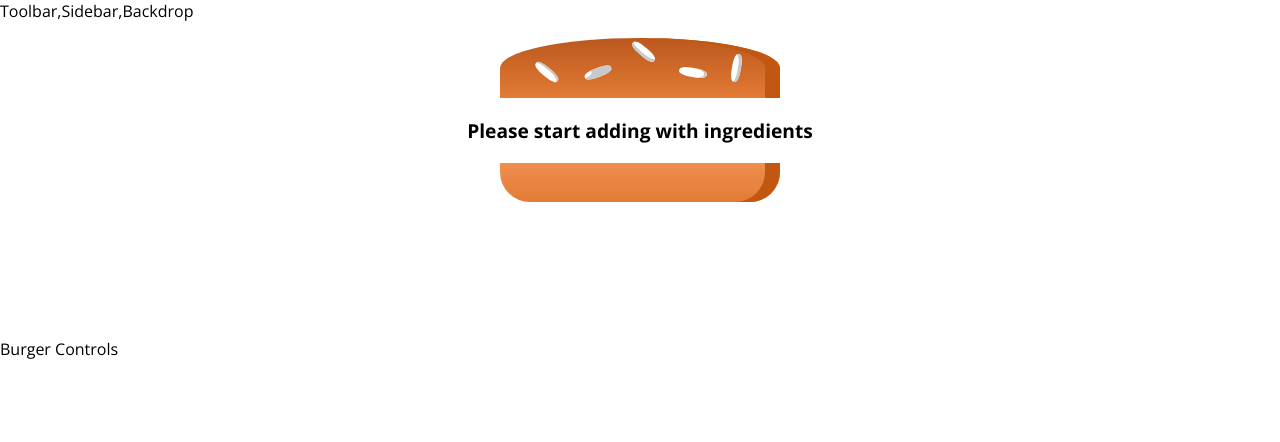
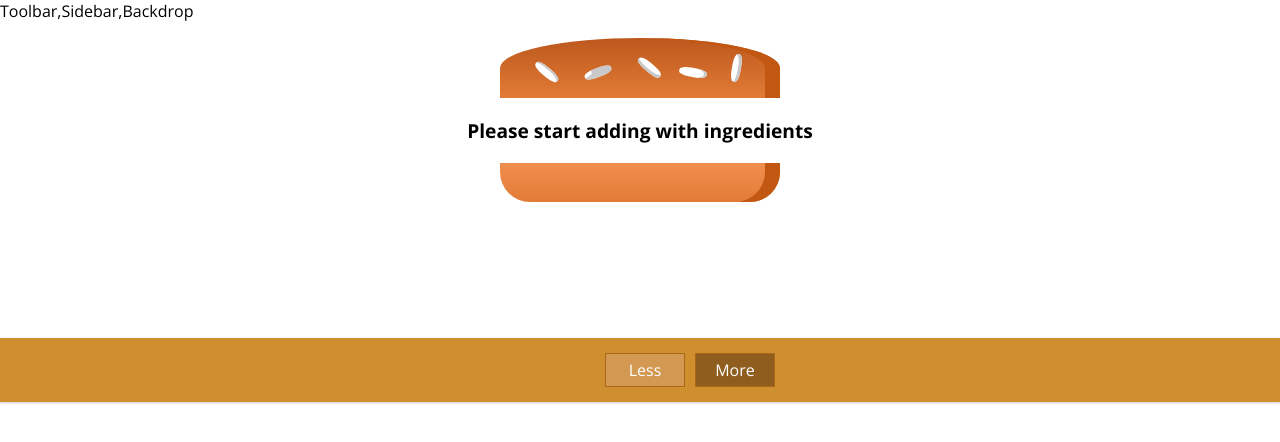
Before and after one commit to aravinthdev/Burger, a React (Create React App) app: page / in a window 1280 px wide. Shown: the top 442 px of the page. Built offline with nearby package versions, Linux system fonts and the light colour scheme.

Commit message:
Adding buildControl & Styling to the component

```diff
--- /dev/null
+++ b/src/components/Burger/BuildControls/BuildControl/BuildControl.js
@@ -0,0 +1,13 @@
+import React from 'react';
+import classes from './BuildControl.module.css';
+
+const buildControl = (props) => (
+    <div className={classes.BuildControl}>
+        <div className={classes.Label}>{props.label}</div>
+        <button className={classes.Less}>Less</button>
+        <button className={classes.More}>More</button>
+    </div>
+)
+
+
+export default buildControl;
--- /dev/null
+++ b/src/components/Burger/BuildControls/BuildControl/BuildControl.module.css
@@ -0,0 +1,56 @@
+.BuildControl {
+    display: flex;
+    justify-content: space-between;
+    align-items: center;
+    margin: 5px 0;
+}
+
+.BuildControl button {
+    display: block;
+    font: inherit;
+    padding: 5px;
+    margin: 0 5px;
+    width: 80px;
+    border: 1px solid #AA6817;
+    outline: none;
+    cursor: pointer;
+}
+
+.BuildControl button:disabled {
+    background-color: #AC9980;
+    border: 1px solid #7E7365;
+    color: #ccc;
+    cursor: default;
+}
+
+.BuildControl button:hover:disabled {
+    background-color: #AC9980;
+    color: #ccc;
+    cursor: not-allowed;
+}
+
+.Label {
+    padding: 10px;
+    font-weight: bold;
+    width: 80px;
+}
+
+.BuildControl .Less {
+    background-color: #D39952;
+    color: white;
+}
+
+.BuildControl .More {
+    background-color: #8F5E1E;
+    color: white;
+}
+
+.BuildControl .Less:hover, .BuildControl .Less:active {
+    background-color: #DAA972;
+    color: white;
+}
+
+.BuildControl .More:hover, .BuildControl .More:active {
+    background-color: #99703F;
+    color: white;
+}
--- /dev/null
+++ b/src/components/Burger/BuildControls/BuildControls.js
@@ -0,0 +1,12 @@
+import React from 'react';
+import classes from './BuildControls.module.css';
+import BuildControl from '../BuildControls/BuildControl/BuildControl'
+
+const BuildControls = (props) => (
+    <div className={classes.BuildControls}>
+        <BuildControl />
+    </div>
+)
+
+
+export default BuildControls;
--- /dev/null
+++ b/src/components/Burger/BuildControls/BuildControls.module.css
@@ -0,0 +1,11 @@
+.BuildControls {
+    width: 100%;
+    background-color: #CF8F2E;
+    display: flex;
+    flex-direction: column;
+    align-items: center;
+    box-shadow: 0 1px 2px #ccc;
+    padding: 10px 0;
+    margin: auto;
+
+}
--- a/src/components/Burger/BurgerIncredient/BurgerIncredient.module.css
+++ b/src/components/Burger/BurgerIncredient/BurgerIncredient.module.css
@@ -50,7 +50,7 @@
     position: absolute;
     background-color: white;
     left: 180%;
-    top: -50%;
+    top: 140%;
     border-radius: 40%;
     transform: rotate(60deg);
     box-shadow: inset -1px -3px #c9c9c9;
--- a/src/container/BurgerBuilder/BurgerBuilder.js
+++ b/src/container/BurgerBuilder/BurgerBuilder.js
@@ -1,6 +1,7 @@
 import React,{ Component } from 'react';
 import Auxs from '../../hoc/Auxs';
 import Burger from '../../components/Burger/Burger';
+import BuildControls from '../../components/Burger/BuildControls/BuildControls'
 
 class BurgerBuilder extends Component {
     state = {
@@ -15,7 +16,7 @@
         return(
             <Auxs>
                 <Burger ingredients={this.state.ingredients}/>
-                <div>Burger Controls</div>
+                <BuildControls />
             </Auxs>
         )
     }
```
Also changed, not shown: src/components/Burger/Burger.js (+16 -14 lines), 2 other files (tests, documents, lock files or other folders).
